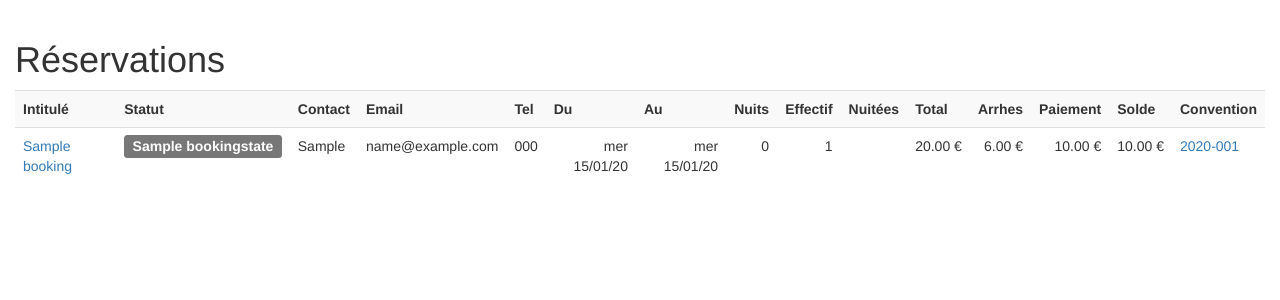
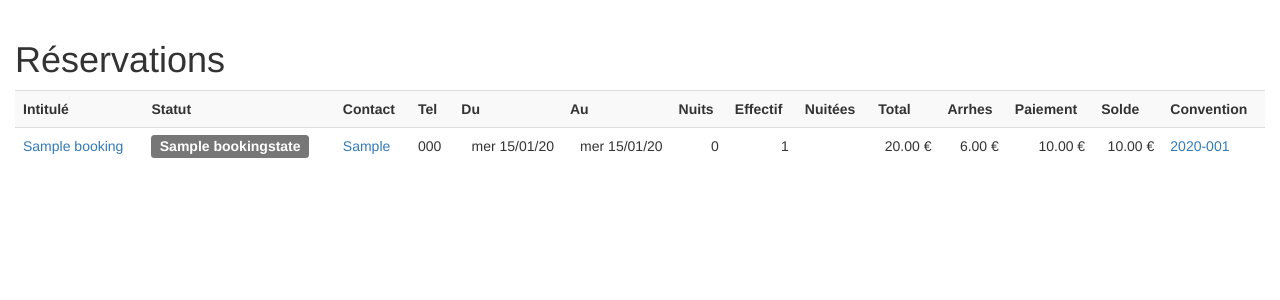
Before and after one commit to eedf/becours, a Django app: page /booking/ in a window 1280 px wide. Shown: the part 52-352 px from the top of the page. Run offline with Django 3.2, Linux system fonts and the light colour scheme; tables that the repository leaves empty hold one stand-in row (values such as "Sample post"); some libraries are stand-ins or nearby versions.

Commit message:
Email link

```diff
--- a/booking/templates/booking/booking_list.html
+++ b/booking/templates/booking/booking_list.html
@@ -11,7 +11,6 @@
             <th>Intitulé</th>
             <th>Statut</th>
             <th>Contact</th>
-            <th>Email</th>
             <th>Tel</th>
             <th>Du</th>
             <th>Au</th>
@@ -28,8 +27,7 @@
             <tr>
                 <td><a href="{{ booking.get_absolute_url }}">{{ booking.title }}</a></td>
                 <td><span class="label label-{{ booking.state.color }}">{{ booking.state.title }}</span></td>
-                <td>{{ booking.contact }}</td>
-                <td>{{ booking.email }}</td>
+                <td><a href="mailto:{{ booking.email }}">{{ booking.contact }}</a></td>
                 <td>{{ booking.tel }}</td>
                 <td align="right">{{ booking.begin|date:'D d/m/y' }}</td>
                 <td align="right">{{ booking.end|date:'D d/m/y' }}</td>
```
